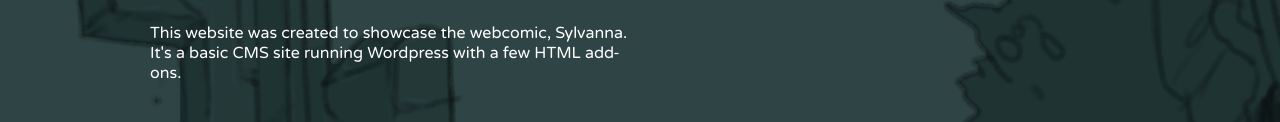
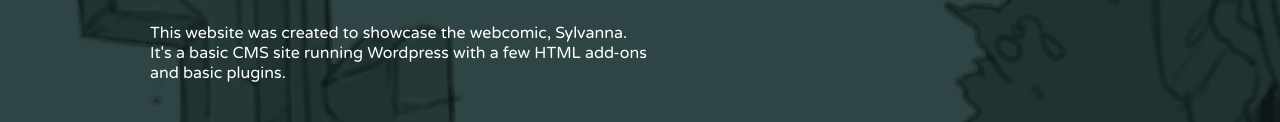
Before and after one commit to dawnbest/dawnbest.github.io, a plain HTML site: page sylv.html in a window 1280 px wide. Shown: the part 248-370 px from the top of the page. Drawn offline with nearby package versions, Linux system fonts and the light colour scheme.

Commit message:
Update sylv.html

```diff
--- a/sylv.html
+++ b/sylv.html
@@ -21,7 +21,7 @@
     <div class="one"><div class="GaugeMeter" id="GaugeMeter_1" data-percent="70"></div><p>Wordpress CMS</p></div>
     <div class="two"><div class="GaugeMeter" id="GaugeMeter_1" data-percent="30"></div><p>HTML</p></div>
     <div class="three"></div>
-    <div class="five"><p>This website was created to showcase the webcomic, Sylvanna. It's a basic CMS site running Wordpress with a few HTML add-ons.</p>
+    <div class="five"><p>This website was created to showcase the webcomic, Sylvanna. It's a basic CMS site running Wordpress with a few HTML add-ons and basic plugins.</p>
 </div>
 </div>
     </div>
```
